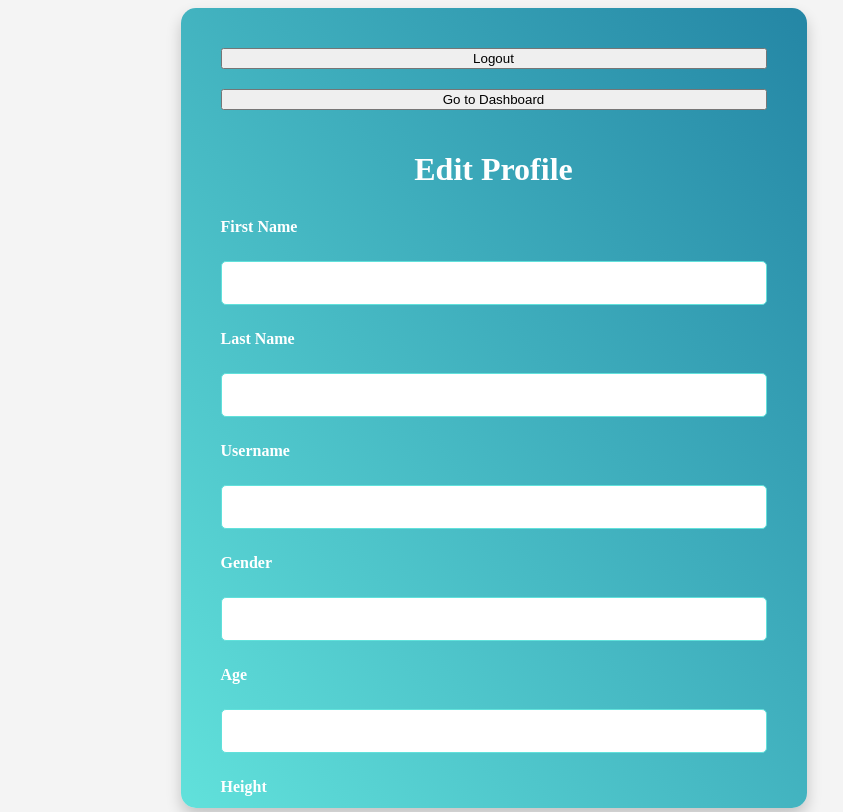
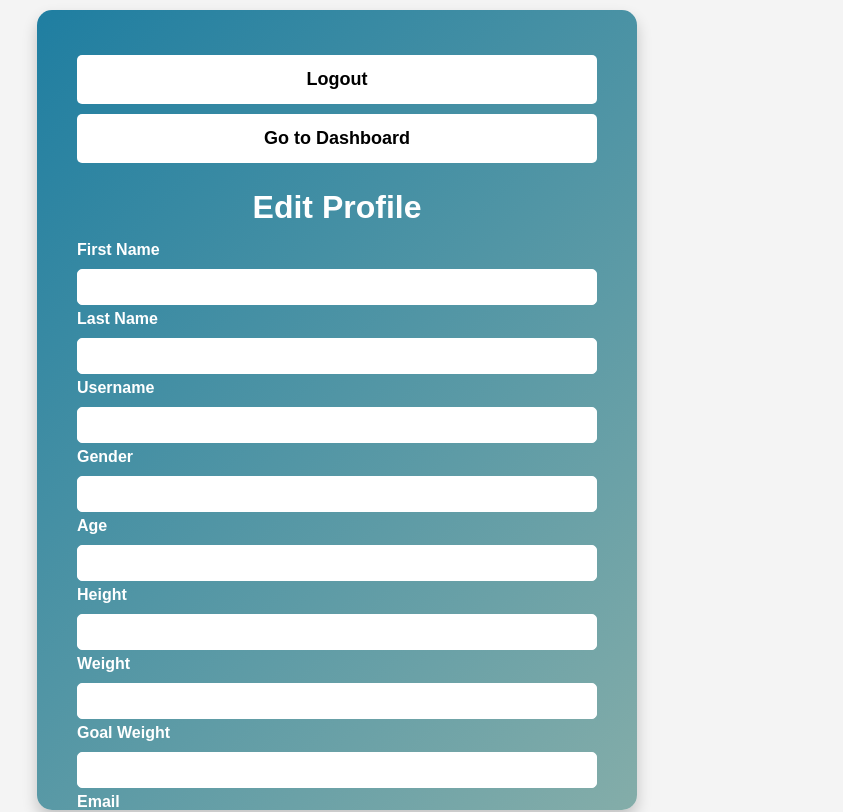
Before and after one commit to ZackAlaoui/COP4331_LargeProject, a React (Vite) app in the folder frontend/: page /editprofile in a window 1280 px wide. Shown: the top 812 px of the page, without its empty margins (303-1146 px from the left). Built offline with nearby package versions, Linux system fonts and the light colour scheme.

Commit message:
EditProfile formatting fix

```diff
--- a/frontend/src/components/EditProfile.css
+++ b/frontend/src/components/EditProfile.css
@@ -1,23 +1,26 @@
 body {
     background-color: #f4f4f4;
     margin: 0;
-  font-family: "Times New Roman", Times, serif;
+    font-family: Arial, sans-serif;
+    display: flex;
+    flex-direction: column;
+    justify-content: center;
+    align-items: center;
+    height: 100vh;
 }
 
 .containerEditProfile {
-  width: 200%;
-  margin: auto;
+    width: 600px;
     padding: 40px;
     border-radius: 15px;
-  background-image: linear-gradient(to top right, #61e1db, #2486a5);
+    background-image: linear-gradient(135deg, #1F7EA1, #84ada9);
     color: #fff;
     box-shadow: 0 8px 15px rgba(0, 0, 0, 0.2);
-  margin-top: 50px;
+    margin-top: 20px;
     display: flex;
     flex-direction: column;
     box-sizing: border-box;
-  gap: 20px;
-  height: 500;
+    gap: 5px;
     box-sizing: border-box;
     max-height: 100vh; /* Ensure it fits within the viewport height */
 }
@@ -42,14 +45,14 @@ body {
 /* Inputs */
 .editProfileInput {
     width: 100%;
-  padding: 12px;
+    padding: 8px;
     font-size: 16px;
-  border: 1px solid #61e1db;
+    border: 1px solid white;
     border-radius: 5px;
     box-sizing: border-box;
-  margin-bottom: 5px;
+    margin-bottom: 0px;
     background-color: #fff;
-  color: #2486a5;
+    color: #333;
 }
 
 .editProfileInput:focus {
@@ -65,15 +68,16 @@ body {
   font-size: 18px;
   font-weight: bold;
   color: #000;
-  background-color: #61e1db;
+  background-color: white;
   border: none;
   border-radius: 5px;
   cursor: pointer;
   transition: all 0.3s;
+  margin-top: 5px;
 }
 
     .editProfileButton:hover {
-  background-color: #2486a5;
+        background-color: #c7c7c7;
     }
 
 /* Updated Message */
@@ -81,6 +85,6 @@ body {
   font-size: 16px;
   font-weight: bold;
   text-align: center;
-  color: #61e1db;
+  color: white;
   margin-top: 10px;
 }
--- a/frontend/src/components/EditProfile.tsx
+++ b/frontend/src/components/EditProfile.tsx
@@ -160,10 +160,10 @@ function EditProfile() {
 
   return (
     <div className="containerEditProfile">
-      <button id="logout" onClick={() => redirectToLogin()}>
+      <button className="editProfileButton" id="logout" onClick={() => redirectToLogin()}>
         Logout
       </button>
-      <button id="goToDashboard" onClick={() => redirectToDashboard()}>
+      <button className="editProfileButton" id="goToDashboard" onClick={() => redirectToDashboard()}>
         Go to Dashboard
       </button>
       <h1 className="editProfile">Edit Profile</h1>
--- a/frontend/src/pages/EditProfilePage.tsx
+++ b/frontend/src/pages/EditProfilePage.tsx
@@ -4,7 +4,6 @@ import EditProfile from "../components/EditProfile.tsx";
 const EditProfilePage = () => {
   return (
     <div>
-      <PageTitle />
       <EditProfile />
     </div>
   );
```
Lines whose indentation alone changed are shown as unchanged.
